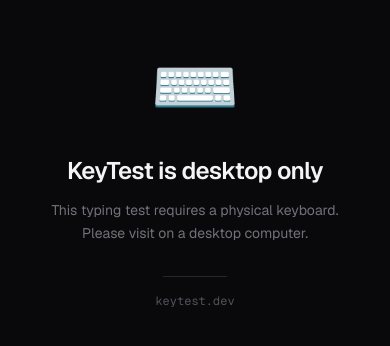
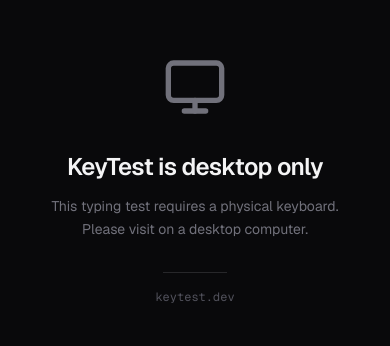
Before and after one commit to XiTawS/keytap, a Next.js app: page / in a window 390 px wide. Shown: the part 242-588 px from the top of the page. Built offline with nearby package versions, Linux system fonts and the light colour scheme.

Commit message:
fix: replace emoji with Monitor icon on mobile page

```diff
--- a/src/app/page.tsx
+++ b/src/app/page.tsx
@@ -1,6 +1,7 @@
 "use client";
 
 import { useCallback, useEffect, useMemo, useRef, useState } from "react";
+import { Monitor } from "lucide-react";
 import {
   Keyboard,
   type KeyboardInteractionEvent,
@@ -182,7 +183,9 @@
   if (!isDesktop) {
     return (
       <div className="flex flex-col items-center justify-center min-h-screen p-8 text-center animate-page-in">
-        <div className="text-7xl mb-8">⌨️</div>
+        <div className="mb-8">
+          <Monitor size={64} className="text-zinc-400 dark:text-zinc-500" />
+        </div>
         <h1 className="text-2xl font-semibold tracking-tight mb-3 text-zinc-900 dark:text-zinc-100">
           KeyTest is desktop only
         </h1>
```
